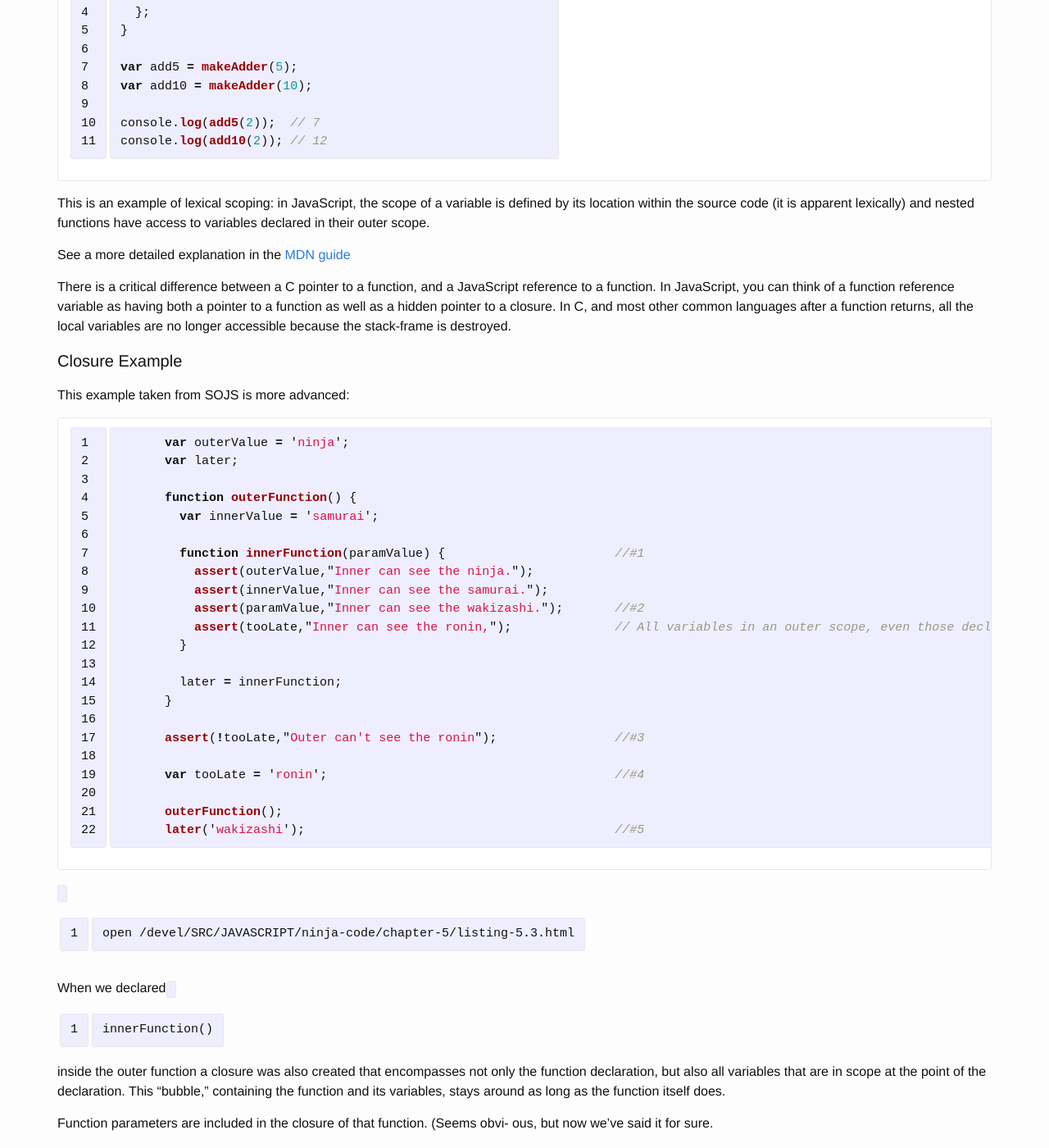
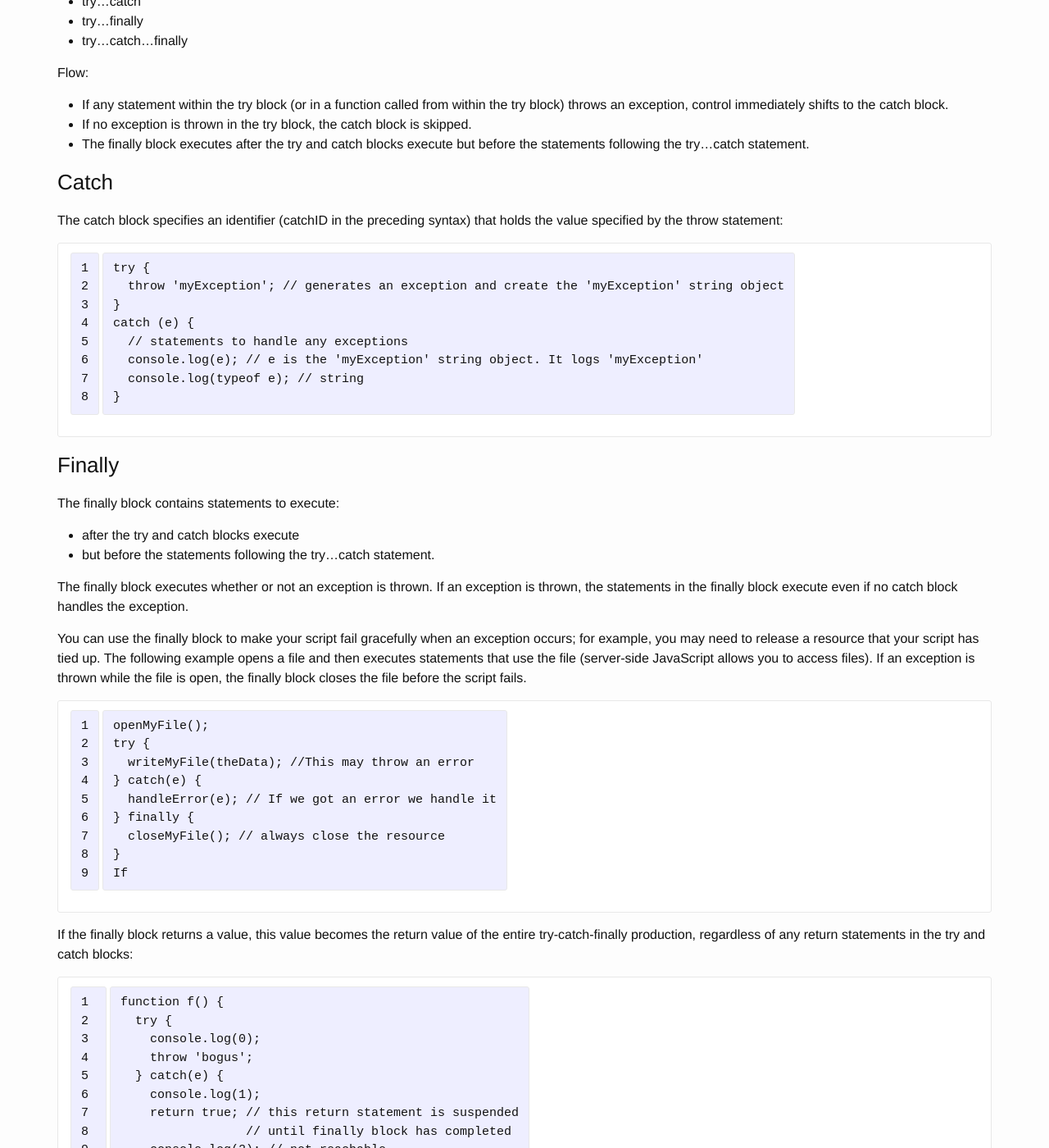
Before and after one commit to breezeight/nicola_blog, a Jekyll site: the page built from _guides/javascript.markdown, in a window 1280 px wide and 1400 px high, scrolled down 9377 px. Shown: the whole window at 82% size. Built offline with Jekyll 4.4.1, drawn with Linux system fonts in a browser that asks for light colours; some of the changed text lies outside the part shown.

Commit message:
JS: control flow and exception handling (try/catch)

````diff
--- a/_guides/javascript.markdown
+++ b/_guides/javascript.markdown
@@ -152,6 +152,159 @@ http://dorey.github.io/JavaScript-Equality-Table/?utm_content=buffer4f1b9&utm_me
 
 
 http://stackoverflow.com/questions/359494/does-it-matter-which-equals-operator-vs-i-use-in-javascript-comparisons
+
+# Control Flow
+
+## Exception handling statements: throw, try...catch, finally
+
+REF:
+
+* https://developer.mozilla.org/en-US/docs/Web/JavaScript/Guide/Control_flow_and_error_handling#Exception_handling_statements
+* https://developer.mozilla.org/en-US/docs/Web/JavaScript/Reference/Statements/try...catch
+
+You can throw exceptions using the `throw` statement and handle them using the `try...catch` statements.
+
+Use the throw statement to throw an exception. When you throw an exception, you specify the expression containing the value to be thrown: `throw expression;`
+
+Any object can be thrown in JavaScript.
+
+```
+throw 'Error2';   // String type
+throw 42;         // Number type
+throw true;       // Boolean type
+throw {toString: function() { return "I'm an object!"; } };
+
+// Create an object type UserException
+function UserException(message) {
+  this.message = message;
+  this.name = 'UserException';
+}
+
+// Make the exception convert to a pretty string when used as a string
+// (e.g. by the error console)
+UserException.prototype.toString = function() {
+  return this.name + ': "' + this.message + '"';
+}
+
+// Create an instance of the object type and throw it
+throw new UserException('Value too high');
+```
+
+While it is fairly common to throw numbers or strings as errors it is frequently more effective to use one of the exception types specifically created for this purpose:
+
+* [ECMAScript exceptions](https://developer.mozilla.org/en-US/docs/Web/JavaScript/Reference/Global_Objects/Error#Error_types)
+* DOMException and DOMError
+
+The try statement consists of:
+
+* a `try block`, which contains one or more statements. {} must always be used, even for single statements.
+* At least one `catch clause`, or a `finally clause`.
+
+This gives us three forms for the try statement:
+
+* try...catch
+* try...finally
+* try...catch...finally
+
+Flow:
+
+* If any statement within the try block (or in a function called from within the try block) throws an exception, control immediately shifts to the catch block.
+* If no exception is thrown in the try block, the catch block is skipped.
+* The finally block executes after the try and catch blocks execute but before the statements following the try...catch statement.
+
+### Catch
+
+The catch block specifies an identifier (catchID in the preceding syntax) that holds the value specified by the throw statement:
+
+```
+try {
+  throw 'myException'; // generates an exception and create the 'myException' string object
+}
+catch (e) {
+  // statements to handle any exceptions
+  console.log(e); // e is the 'myException' string object. It logs 'myException'
+  console.log(typeof e); // string
+}
+```
+
+### Finally
+
+The finally block contains statements to execute:
+
+* after the try and catch blocks execute
+* but before the statements following the try...catch statement.
+
+The finally block executes whether or not an exception is thrown. If an exception is thrown, the statements in the finally block execute even if no catch block handles the exception.
+
+You can use the finally block to make your script fail gracefully when an exception occurs; for example, you may need to release a resource that your script has tied up. The following example opens a file and then executes statements that use the file (server-side JavaScript allows you to access files). If an exception is thrown while the file is open, the finally block closes the file before the script fails.
+
+```
+openMyFile();
+try {
+  writeMyFile(theData); //This may throw an error
+} catch(e) {
+  handleError(e); // If we got an error we handle it
+} finally {
+  closeMyFile(); // always close the resource
+}
+If
+```
+
+If the finally block returns a value, this value becomes the return value of the entire try-catch-finally production, regardless of any return statements in the try and catch blocks:
+
+```
+function f() {
+  try {
+    console.log(0);
+    throw 'bogus';
+  } catch(e) {
+    console.log(1);
+    return true; // this return statement is suspended
+                 // until finally block has completed
+    console.log(2); // not reachable
+  } finally {
+    console.log(3);
+    return false; // overwrites the previous "return"
+    console.log(4); // not reachable
+  }
+  // "return false" is executed now
+  console.log(5); // not reachable
+}
+f(); // console 0, 1, 3; returns false
+```
+
+Overwriting of return values by the finally block also applies to exceptions thrown or re-thrown inside of the catch block:
+
+```
+function f() {
+  try {
+    throw 'bogus';
+  } catch(e) {
+    console.log('caught inner "bogus"');
+    throw e; // this throw statement is suspended until
+             // finally block has completed
+  } finally {
+    return false; // overwrites the previous "throw"
+  }
+  // "return false" is executed now
+}
+
+try {
+  f();
+} catch(e) {
+  // this is never reached because the throw inside
+  // the catch is overwritten
+  // by the return in finally
+  console.log('caught outer "bogus"');
+}
+
+// OUTPUT
+// caught inner "bogus"
+```
+
+### Nesting try...catch statements
+
+You can nest one or more try...catch statements. If an inner try...catch statement does not have a catch block, it needs to have a finally block and the enclosing try...catch statement's catch block is checked for a match. For more information, see nested try-blocks on the try...catch reference page.
 
 # Functions
 
````
